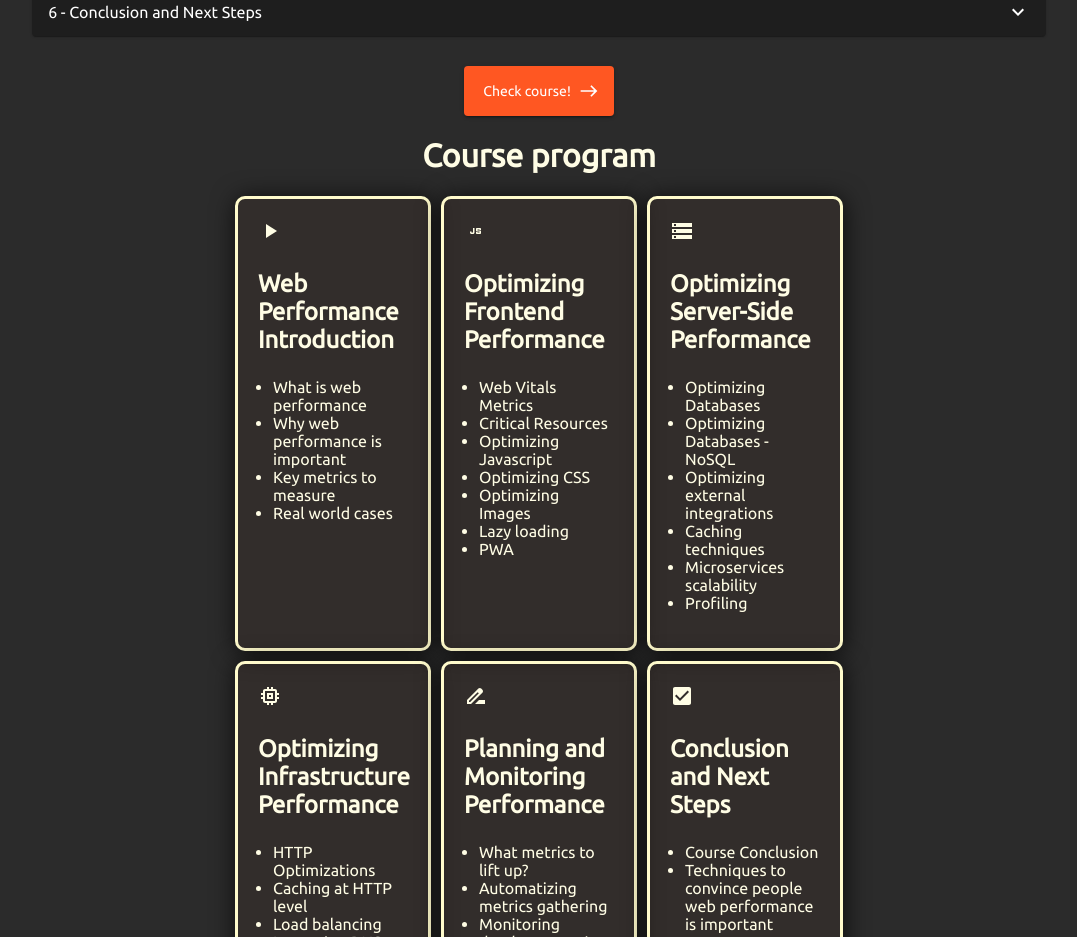
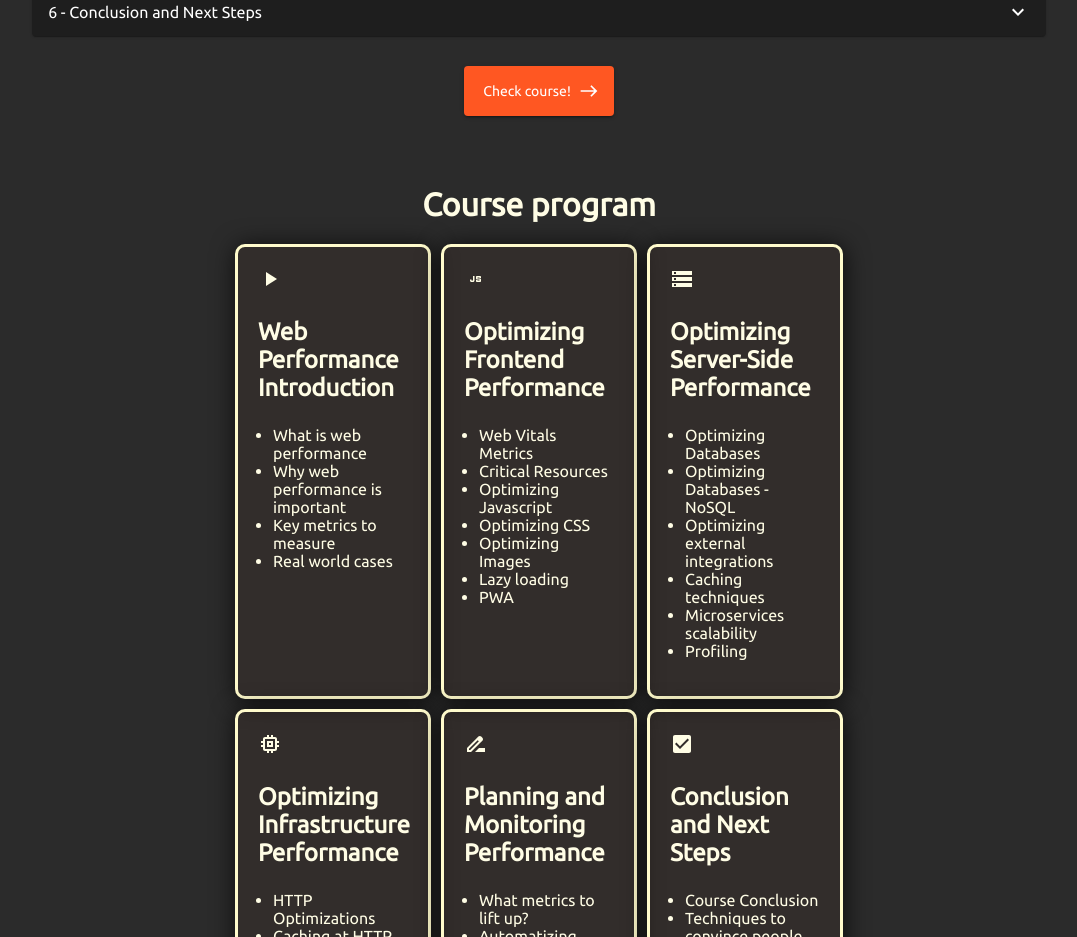
Before and after one commit to vitorlofonseca/personal-page, a React (Vite) app: page /web-performance in a window 1280 px wide. Shown: the part 1140-2077 px from the top of the page, without its empty margins (101-1178 px from the left). Built offline with nearby package versions, Linux system fonts and the light colour scheme.

Commit message:
Increasing spacing

```diff
--- a/src/pages/WebPerformanceCourse/ProgramPage.tsx
+++ b/src/pages/WebPerformanceCourse/ProgramPage.tsx
@@ -11,7 +11,7 @@ import { CallToAction } from "../../components/CallToAction";
 export const ProgramPage = () => {
   return (
     <div className={styles.section}>
-      <h1>Course program</h1>
+      <h1 className={styles["section__title"]}>Course program</h1>
 
       <div className={`${styles.endSection} ${styles.programTopics}`}>
         <CourseProgram
```
